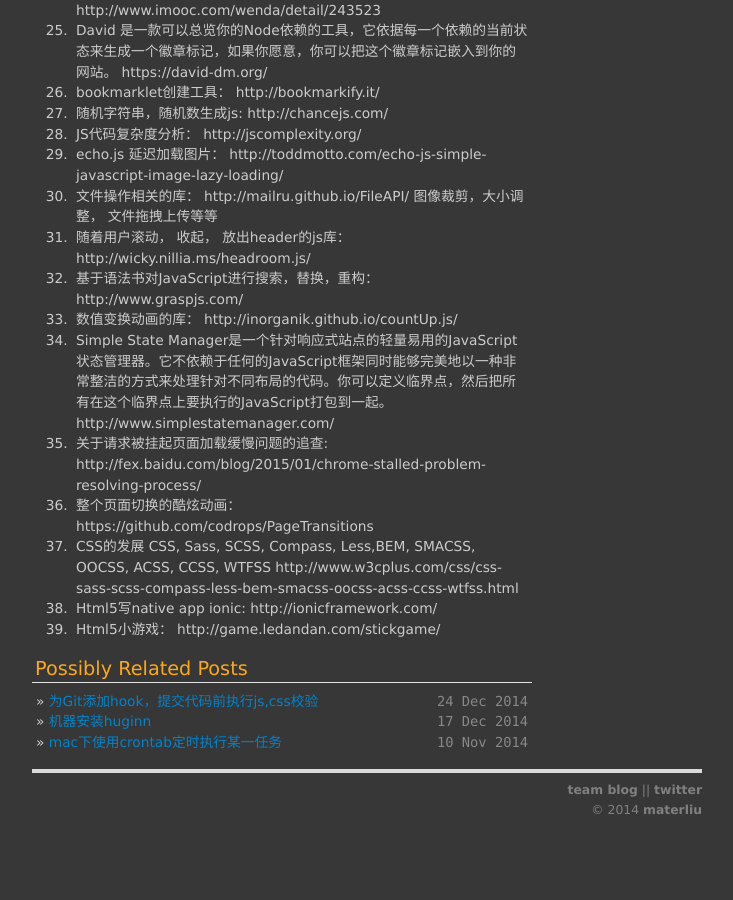
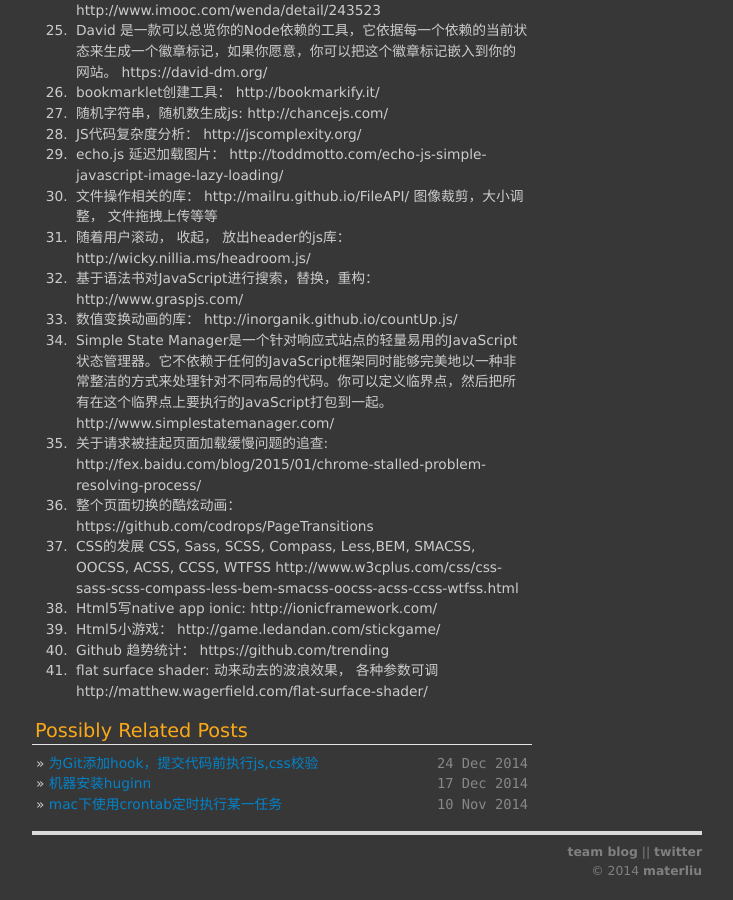
Before and after one commit to materliu/materliu.github.io, a Jekyll site: the page built from all/web/_posts/2014-12-16-hotchpotch.md, in a window 1280 px wide and 900 px high, scrolled down 1279 px. Shown: the whole window, without its empty margins (273-1006 px from the left). Built offline with Jekyll 4.4.1, drawn with Linux system fonts in a browser that asks for light colours; Markdown is read by kramdown in place of the engine named in the settings; before the commit the page ends 2117 px from its top, so only the background shows below that.

Commit message:
波浪效果添加！

```diff
--- a/all/web/_posts/2014-12-16-hotchpotch.md
+++ b/all/web/_posts/2014-12-16-hotchpotch.md
@@ -44,3 +44,5 @@
 39. CSS的发展  CSS, Sass, SCSS, Compass, Less,BEM, SMACSS, OOCSS, ACSS, CCSS, WTFSS  http://www.w3cplus.com/css/css-sass-scss-compass-less-bem-smacss-oocss-acss-ccss-wtfss.html
 40. Html5写native app ionic: http://ionicframework.com/
 41. Html5小游戏： http://game.ledandan.com/stickgame/
+42. Github 趋势统计： https://github.com/trending
+43. flat surface shader: 动来动去的波浪效果， 各种参数可调  http://matthew.wagerfield.com/flat-surface-shader/
```
